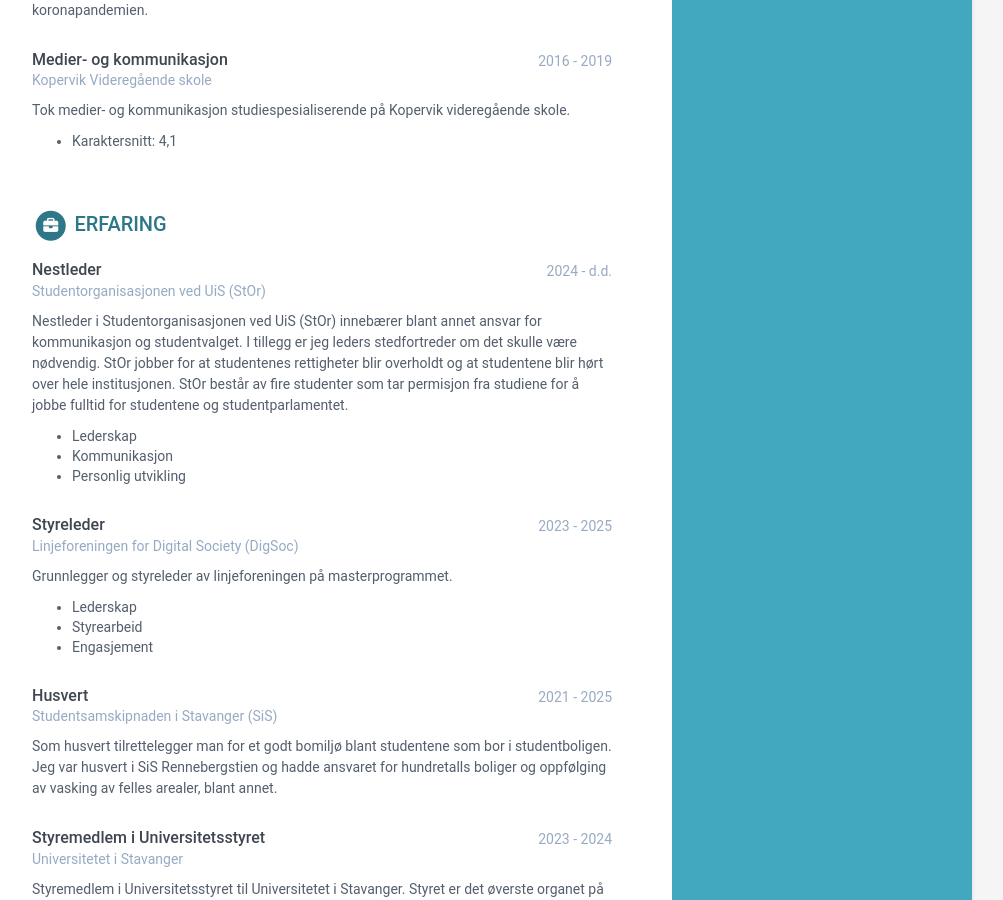
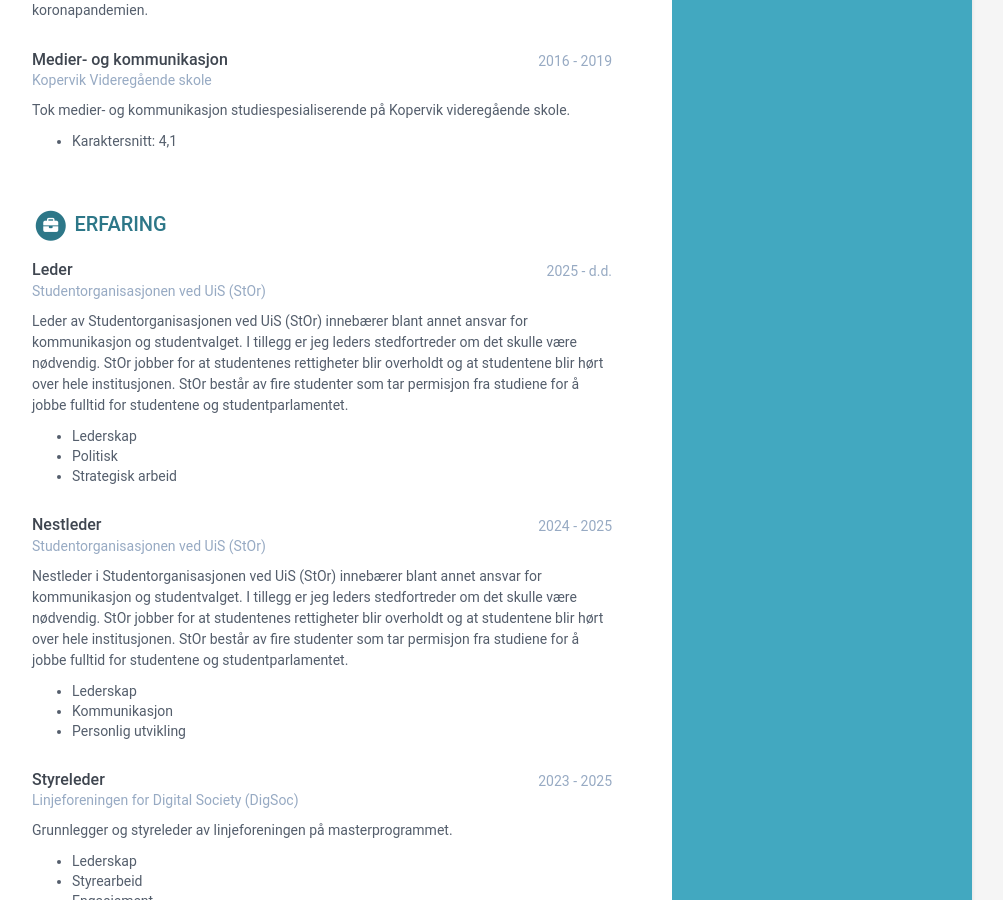
Before and after one commit to KnutSolvig/knutsolvig.github.io, a Jekyll site: the page built from index.html, in a window 1280 px wide and 900 px high, scrolled down 1190 px. Shown: the whole window, without its empty margins (168-1171 px from the left). Built offline with Jekyll 4.4.1, drawn with Linux system fonts in a browser that asks for light colours.

Commit message:
Update data.yml

```diff
--- a/_data/data.yml
+++ b/_data/data.yml
@@ -123,8 +123,16 @@ education:
 experiences:
   title: Erfaring
   info:
+  - role: Leder
+    time: 2025 - d.d.
+    company: Studentorganisasjonen ved UiS (StOr)
+    details: |
+      Leder av Studentorganisasjonen ved UiS (StOr) innebærer blant annet ansvar for kommunikasjon og studentvalget. I tillegg er jeg leders stedfortreder om det skulle være nødvendig. StOr jobber for at studentenes rettigheter blir overholdt og at studentene blir hørt over hele institusjonen. StOr består av fire studenter som tar permisjon fra studiene for å jobbe fulltid for studentene og studentparlamentet.
+        - Lederskap
+        - Politisk
+        - Strategisk arbeid
   - role: Nestleder
-    time: 2024 - d.d.
+    time: 2024 - 2025
     company: Studentorganisasjonen ved UiS (StOr)
     details: |
       Nestleder i Studentorganisasjonen ved UiS (StOr) innebærer blant annet ansvar for kommunikasjon og studentvalget. I tillegg er jeg leders stedfortreder om det skulle være nødvendig. StOr jobber for at studentenes rettigheter blir overholdt og at studentene blir hørt over hele institusjonen. StOr består av fire studenter som tar permisjon fra studiene for å jobbe fulltid for studentene og studentparlamentet.
```
